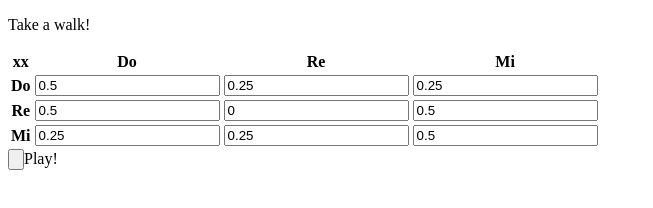
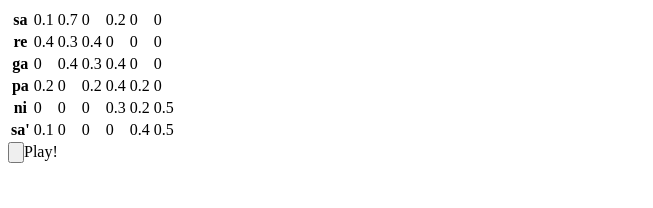
Before and after one commit to cheesymoo/jswalk, a website: page index.html in a window 1280 px wide. Shown: the whole page, without its empty margins (0-653 px from the left). Drawn offline with nearby package versions, Linux system fonts and the light colour scheme.

Commit message:
angular template & controller; npm start

```diff
--- a/index.html
+++ b/index.html
@@ -1,40 +1,15 @@
-<!DOCTYPE html>
-<html>
+<html lang="en" ng-app="jswalk">
 <head>
-        <title></title>
-        <script src="main.js">
-        </script>
+    <title>Markov walks with Ragas</title>
+    <script src="node_modules/angular/angular.js"></script>
+    <script src="main.js"></script>
 </head>
 <body>
-        <div>
-            <p>Take a walk!</p>
-            <table id="matrix">
-              <tr>
-                <th>xx</th>
-                <th>Do</th>
-                <th>Re</th>
-                <th>Mi</th>
-              </tr>
-              <tr>
-                <th>Do</th>
-                <td><input type="number" value="0.5" onchange="updateCell"></input></td>
-                <td><input type="number" value="0.25"></input></td>
-                <td><input type="number" value="0.25"></input></td>
-              </tr>
-              <tr>
-                <th>Re</th>
-                <td><input type="number" value="0.5"></input></td>
-                <td><input type="number" value="0"></input></td>
-                <td><input type="number" value="0.5"></input></td>
-              </tr>
-              <tr>
-                <th>Mi</th>
-                <td><input type="number" value="0.25"></input></td>
-                <td><input type="number" value="0.25"></input></td>
-                <td><input type="number" value="0.5"></input></td>
+    <table id="matrix" ng-controller="matrixController">
+        <tr ng-repeat="column in matrix">
+            <th>{{column.heading}}</th>
+            <td ng-repeat="row in column.rows track by $index">{{row}}</td>
       </tr>
     </table>
     <input type="button" onclick="play()">Play!</input>
-        </div>
-    </body>
 </html>
--- a/main.js
+++ b/main.js
@@ -1,7 +1,31 @@
-var matrix = [[0.5,  0.25, 0.25],
-              [0.5,  0,    0.5],
-              [0.25, 0.25, 0.5]];
+'use strict';
 
+var jswalk = angular.module('jswalk', []);
+
+jswalk.controller('matrixController', function matrixController($scope) {
+    $scope.matrix = [
+        {
+            heading: 'sa',
+            rows: [0.1, 0.7, 0, 0.2, 0, 0]
+        }, {
+            heading: 're',
+            rows: [0.4, 0.3, 0.4, 0, 0, 0]
+        }, {
+            heading: 'ga',
+            rows: [0, 0.4, 0.3, 0.4, 0, 0]
+        }, {
+            heading: 'pa',
+            rows: [0.2, 0, 0.2, 0.4, 0.2, 0]
+        }, {
+            heading: 'ni',
+            rows: [0, 0, 0, 0.3, 0.2, 0.5]
+        }, {
+            heading: 'sa\'',
+            rows: [0.1, 0, 0, 0, 0.4, 0.5]
+        }
+    ];
+});
+/*
 var rand = function(min, max) {
     return Math.random() * (max - min) + min;
 }
@@ -62,3 +86,4 @@ var getMatrix = function() {
 var play = function() {
     jam(getMatrix());
 }
+*/
--- a/package.json
+++ b/package.json
@@ -4,11 +4,12 @@
   "description": "Markov walks to ragas!",
   "main": "main.js",
   "dependencies": {
-    "angular": "^1.5.8"
+    "angular": "^1.5.8",
+    "http-server": "^0.9.0"
   },
   "devDependencies": {},
   "scripts": {
-    "test": "echo \"Error: no test specified\" && exit 1"
+    "start": "http-server ./ -a localhost -p 8000 -c-1"
   },
   "repository": {
     "type": "git",
```
Lines whose indentation alone changed are shown as unchanged.
